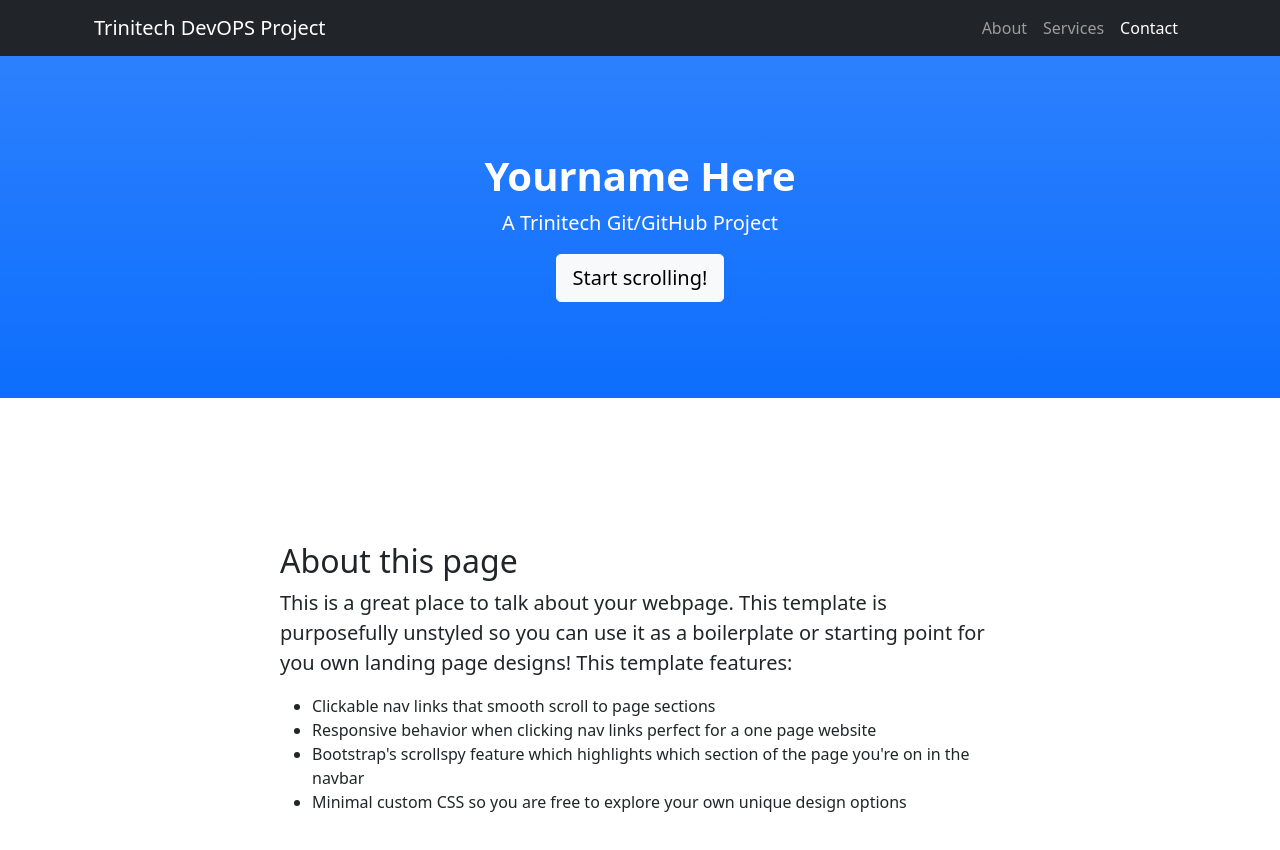
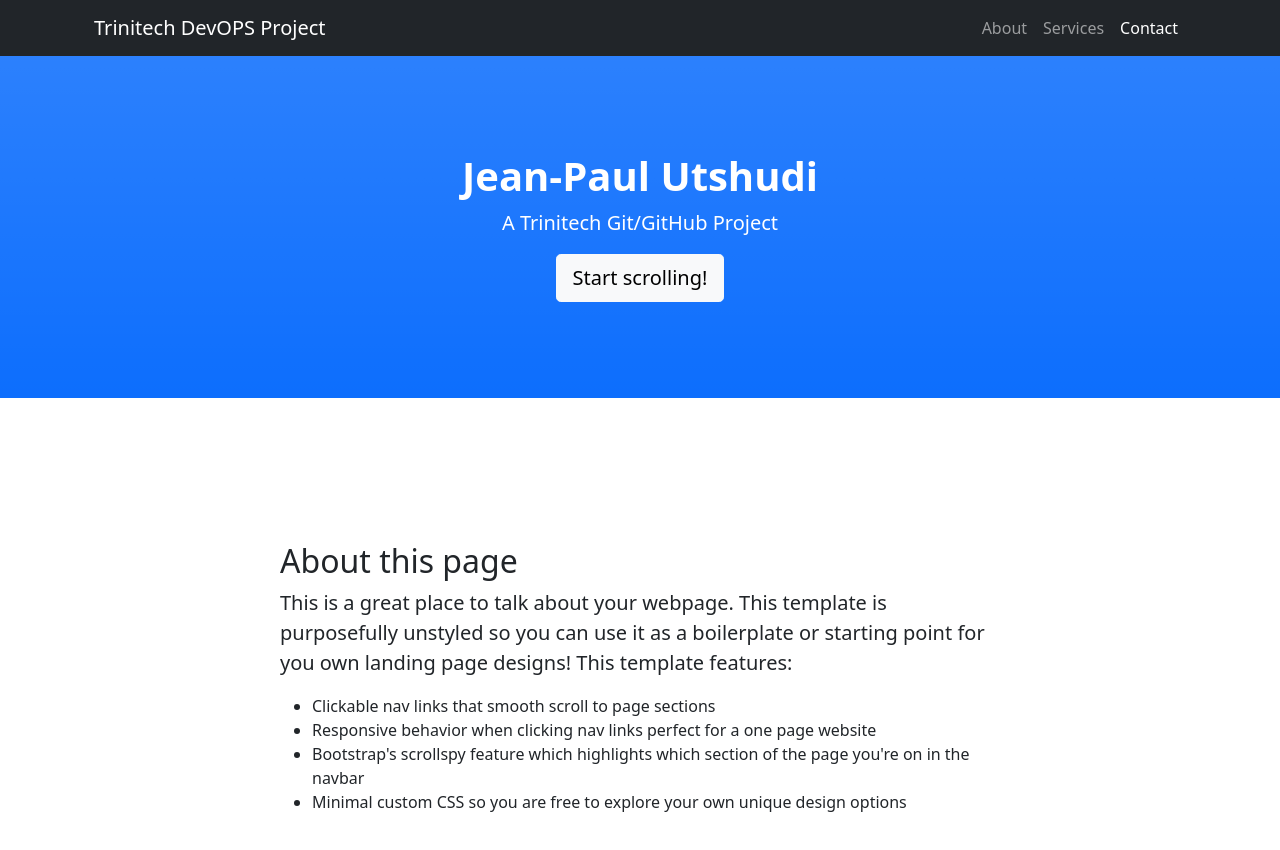
Before and after one commit to jputshudi/Class34, a plain HTML site: page index.html in a window 1280 px wide. Shown: the top 850 px of the page. Drawn offline with nearby package versions, Linux system fonts and the light colour scheme.

Commit message:
html name change

```diff
--- a/index.html
+++ b/index.html
@@ -30,7 +30,7 @@
         <!-- Header-->
         <header class="bg-primary bg-gradient text-white">
             <div class="container px-4 text-center">
-                <h1 class="fw-bolder">Yourname Here</h1>
+                <h1 class="fw-bolder">Jean-Paul Utshudi</h1>
                 <p class="lead">A Trinitech Git/GitHub Project</p>
                 <a class="btn btn-lg btn-light" href="#about">Start scrolling!</a>
             </div>
```
